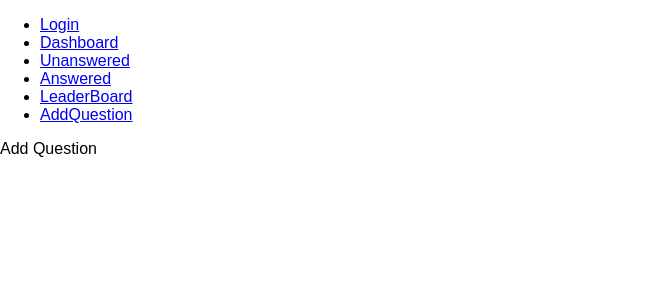
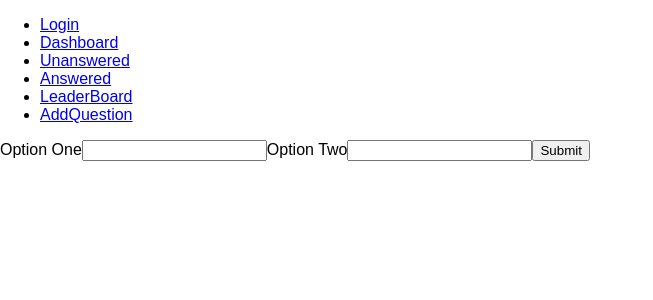
Before and after one commit to KaushikThrn/Udacity_would_you_rather, a React (Create React App) app: page /AddQuestion in a window 1280 px wide. Shown: the top 300 px of the page, without its empty margins (0-653 px from the left). Built offline with nearby package versions, Linux system fonts and the light colour scheme.

Commit message:
add question implemented

```diff
--- a/src/actions/questions.js
+++ b/src/actions/questions.js
@@ -20,7 +20,7 @@ export function addQuestion(question) {
 
 export function handleAddQuestion(optionOneText, optionTwoText) {
     return (dispatch, getState) => {
-        const {authedUser} = getState()
+        const authedUser = getState().authedUser[0]
         return saveQuestion({
             optionOneText,
             optionTwoText,
--- a/src/components/AddQuestion.js
+++ b/src/components/AddQuestion.js
@@ -3,18 +3,42 @@ import {connect} from 'react-redux'
 import {Button, Form, FormGroup, Label} from 'reactstrap'
 import {authenticateUser} from "../actions/authedUser"
 import {Link, Redirect} from 'react-router-dom'
+import {handleAddQuestion} from "../actions/questions"
 
 class AddQuestion extends Component {
+	state={
+		optionOne:"",
+		optionTwo:""
+	}
 
-    render(){
+	updateState=(key,value)=>{
+        this.setState({[key]:value})
+
+    }
+
+    handleSubmit=(event)=>{
+    event.preventDefault();
+    this.props.dispatch(handleAddQuestion(this.state.optionOne, this.state.optionTwo))
+
+  }
+
+   render(){
         return(
-            <div>Add Question</div>
+        <div>
+        <form onSubmit={this.handleSubmit}>
+        <label>Option One
+        <input type="text" value={this.state.optionOne} onChange={(event)=>{this.updateState("optionOne",event.target.value)}}/>
+        </label>
+         <label>Option Two
+        <input type="text" value={this.state.optionTwo} onChange={(event)=>{this.updateState("optionTwo",event.target.value)}}/>
+        </label>
+        <input type="submit" value="Submit" />
+      </form>
+      </div>
             )
     }
 }
 
-function mapStateToProps(state) {
-  return {state}
-}
 
-export default connect(mapStateToProps)(AddQuestion)
+
+export default connect()(AddQuestion)
```
